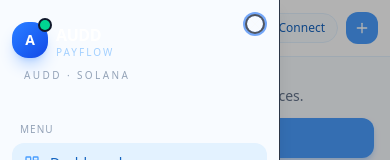
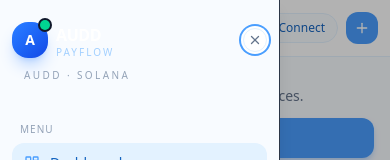
Before and after one commit to dvansari65/Kangarow, a Next.js app in the folder frontend/: page /dashboard in a window 390 px wide. Both pictures are taken after a click on the button 32 px from the left and 28 px from the top of the page. Shown: the top 160 px of the page. Built offline with nearby package versions, Linux system fonts and the light colour scheme; no server answers; the database is empty; what @solana/web3.js would draw is missing.

Commit message:
style(sheet): refine mobile sidebar close control

```diff
--- a/frontend/components/ui/sheet.tsx
+++ b/frontend/components/ui/sheet.tsx
@@ -3,9 +3,10 @@
 import * as React from "react"
 import * as SheetPrimitive from "@radix-ui/react-dialog"
 import { cva, type VariantProps } from "class-variance-authority"
-import { X } from "lucide-react"
+
 
 import { cn } from "@/lib/utils"
+import { X } from "lucide-react"
 
 const Sheet = SheetPrimitive.Root
 const SheetTrigger = SheetPrimitive.Trigger
@@ -61,8 +62,8 @@
       className={cn(sheetVariants({ side }), className)}
       {...props}
     >
-      <SheetPrimitive.Close className="absolute right-4 top-4 rounded-sm opacity-70 ring-offset-background transition-opacity hover:opacity-100 focus:outline-none focus:ring-2 focus:ring-ring focus:ring-offset-2 disabled:pointer-events-none data-[state=open]:bg-secondary">
-        <X className="h-4 w-4" />
+      <SheetPrimitive.Close className="absolute right-3 top-7 z-10 flex h-6 w-6 items-center justify-center rounded-lg border border-[#E3F2FF] bg-white text-[#64748B] shadow-sm transition-colors hover:bg-[#F8FBFF] hover:text-[#0F172A] focus:outline-none focus:ring-2 focus:ring-[#4A9EFF] focus:ring-offset-2 disabled:pointer-events-none">
+        <X className="h-3.5 w-3.5" strokeWidth={2.25} />
         <span className="sr-only">Close</span>
       </SheetPrimitive.Close>
       {children}
```
